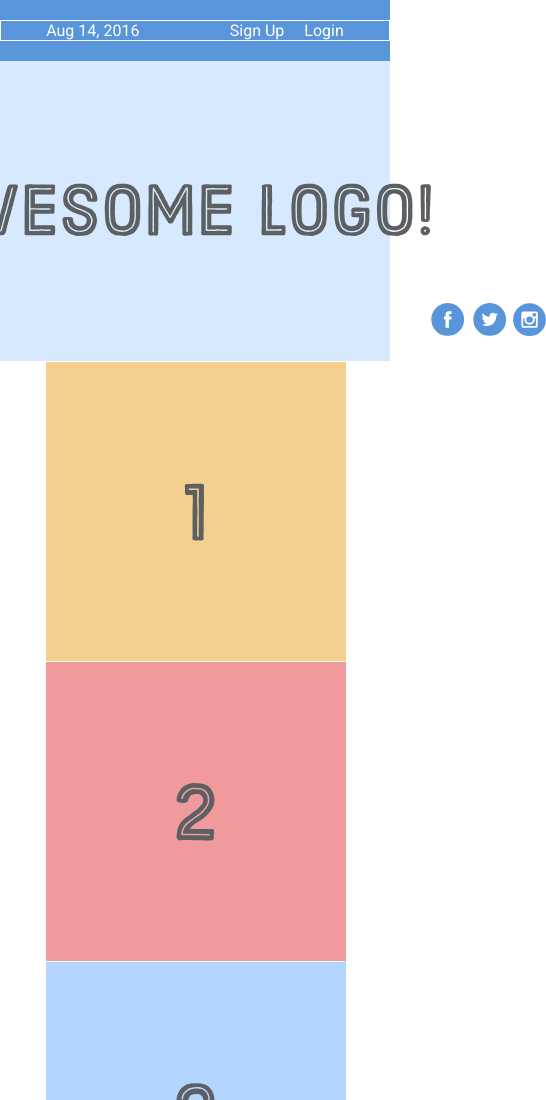
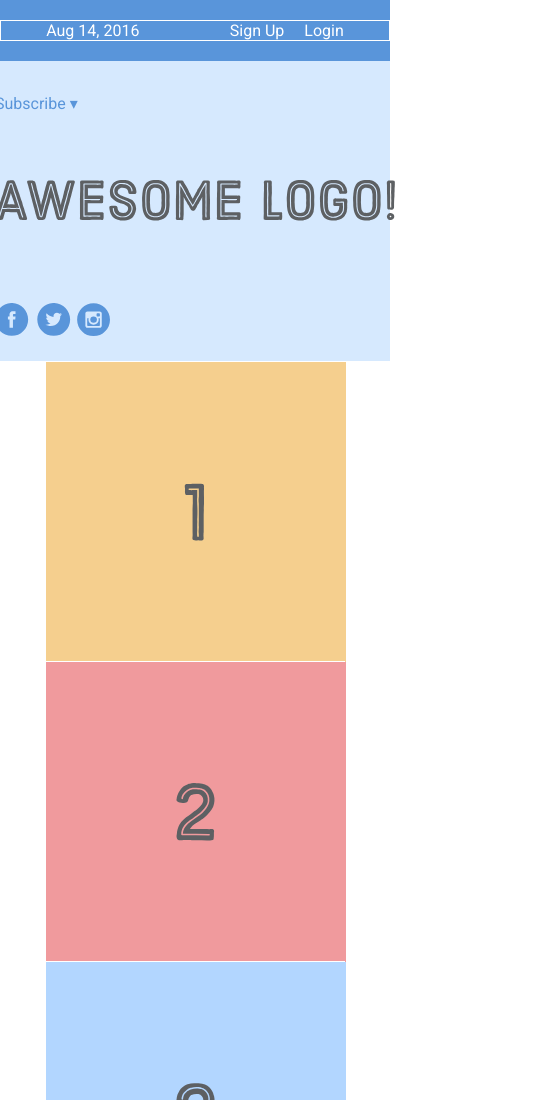
Before and after one commit to Sehbaz/flexbox, a plain HTML site: page flexbox.html in a window 390 px wide. Shown: the top 1100 px of the page, 546 px wide, since content can reach past the window. Drawn offline with Linux system fonts and the light colour scheme.

Commit message:
logo size changed

```diff
--- a/styles.css
+++ b/styles.css
@@ -20,7 +20,6 @@ body {
   width: 900px;
   display: flex;
   justify-content: space-around;
-  flex-wrap: wrap;
 }
 .link {
   display: flex;
@@ -41,6 +40,7 @@ body {
   width: 900px;
   height: 300px;
   align-items: center;
+  flex-wrap: wrap;
 }
 .photo-grid-container {
   display: flex;
@@ -63,3 +63,10 @@ body {
   align-self: flex-end;
   margin-bottom: 20px;
 }
+
+@media only screen and (max-width: 530px) {
+  .logo img {
+    width: 400px;
+    height: 100px;
+  }
+}
```
